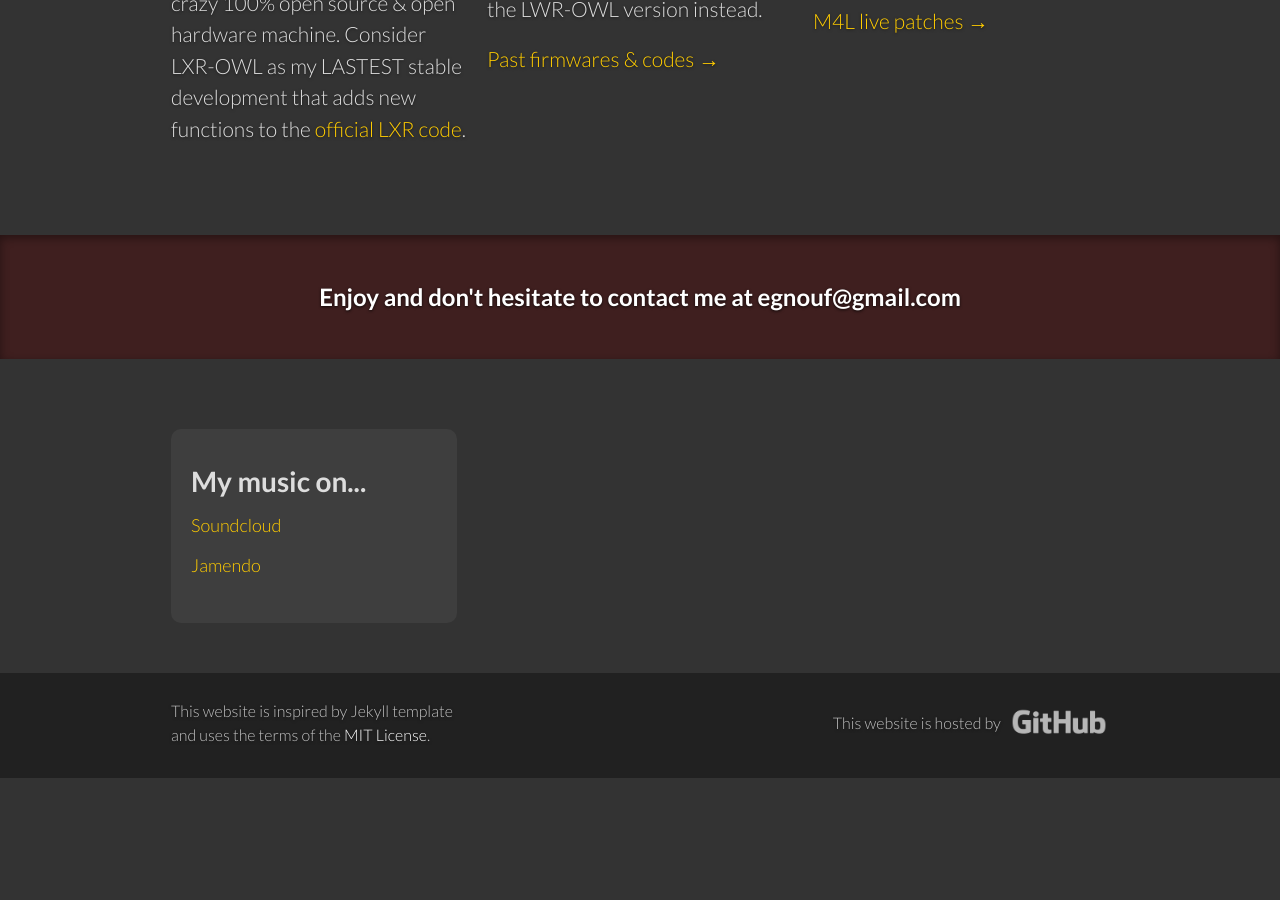
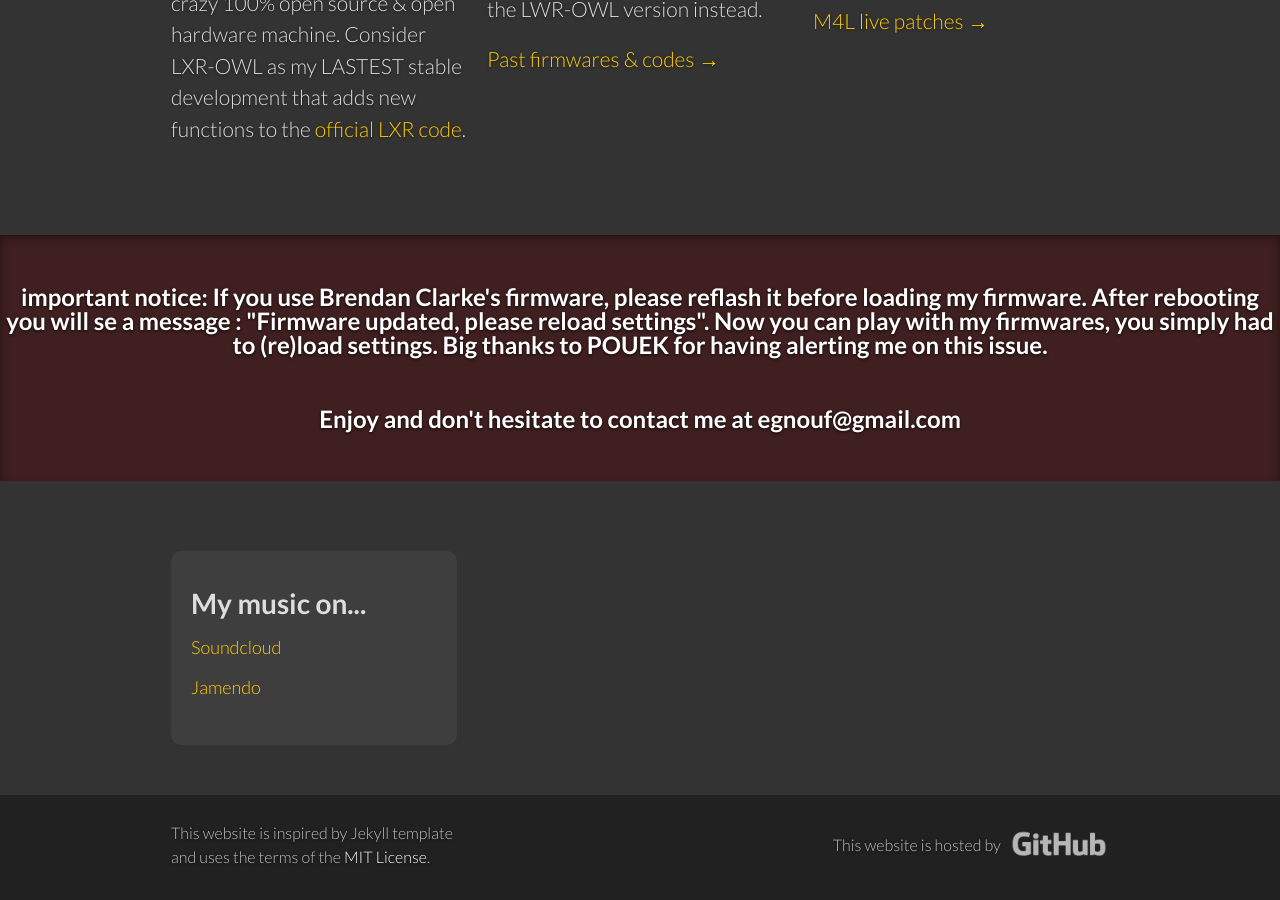
Before and after one commit to smaolab/github.io, a Jekyll site: the page built from index.html, in a window 1280 px wide and 900 px high, scrolled down 759 px. Built offline with Jekyll 4.4.1, drawn with Linux system fonts in a browser that asks for light colours; before the commit the page ends 1537 px from its top, so only the background shows below that.

Commit message:
update index.html with important notice
update index.html with important notice

```diff
--- a/index.html
+++ b/index.html
@@ -56,7 +56,9 @@ overview: true
 </section>
 <section class="quickstart">
     <div class="unit golden-small center-on-mobiles">
-      <h3>Enjoy and don't hesitate to contact me at egnouf@gmail.com</h3>
+      <h3>important notice: If you use Brendan Clarke's firmware, please reflash it before loading my firmware. After rebooting you will se a message : "Firmware updated, please reload settings". Now you can play with my firmwares, you simply had to (re)load settings. Big thanks to POUEK for having alerting me on this issue.<h3>
+     <h3></h3>
+ <h3>Enjoy and don't hesitate to contact me at egnouf@gmail.com</h3>
       <h3>   </h3>
     </div>
     <div class="clear"></div>
```
